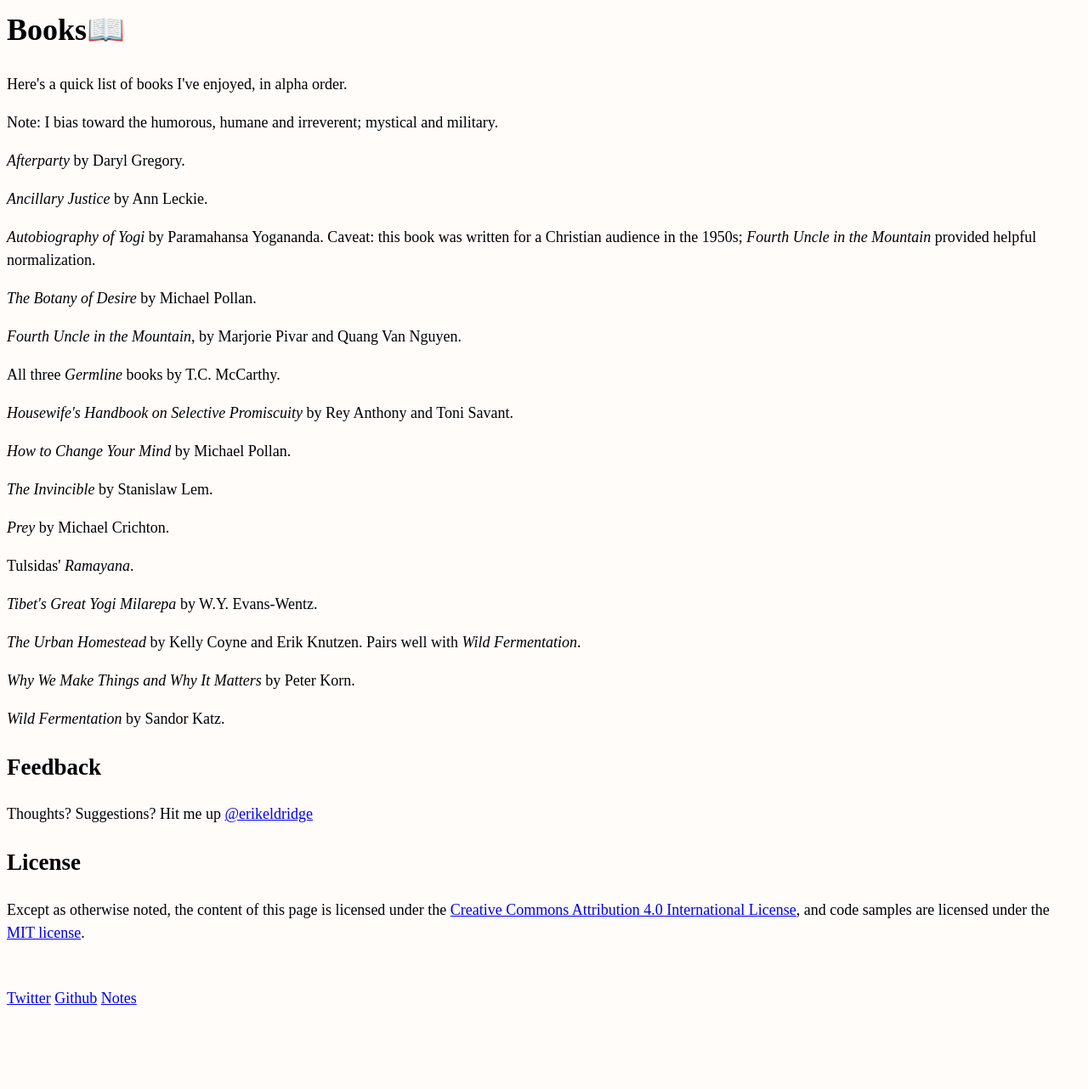
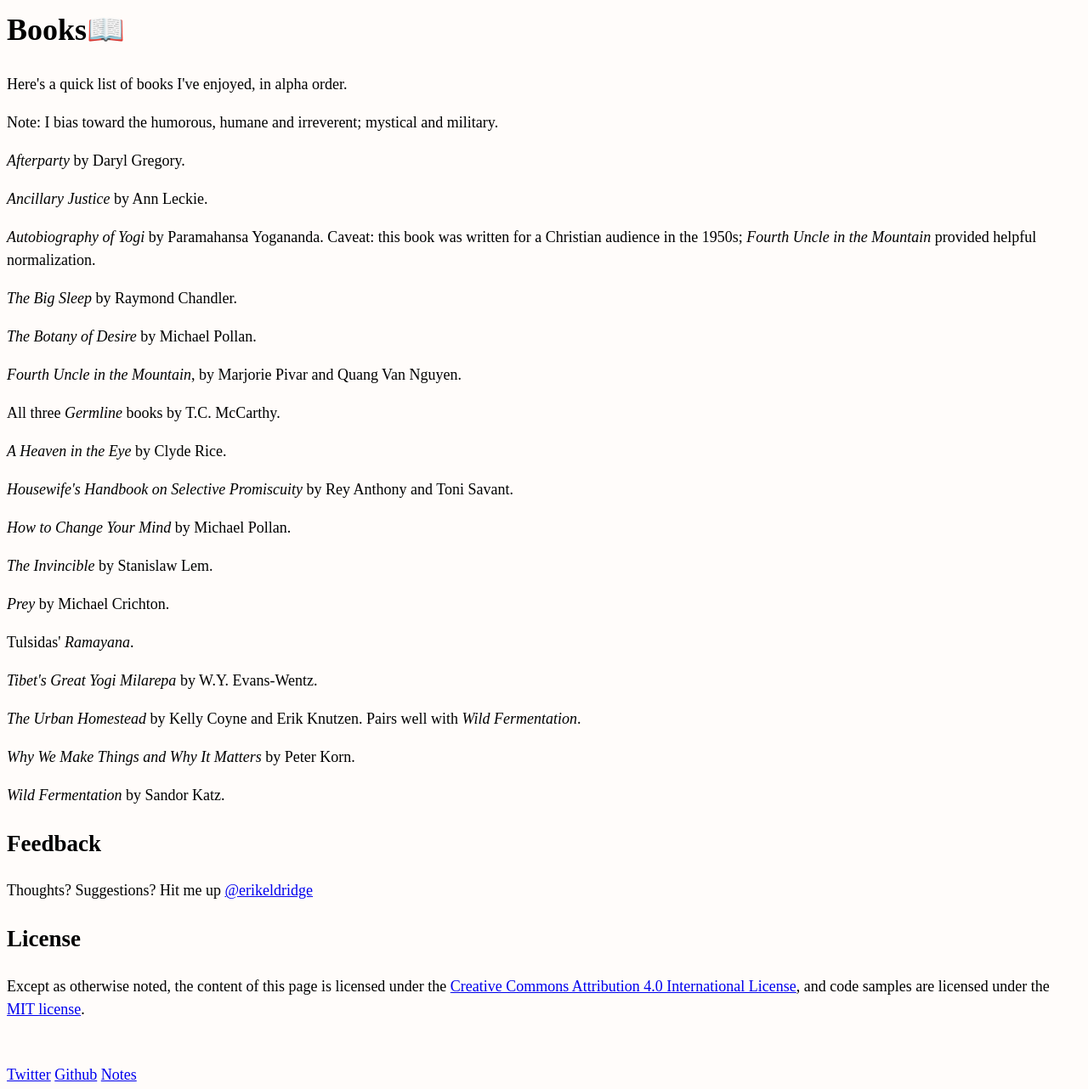
Before and after one commit to erikeldridge/erikeldridge.github.com, a Jekyll site: the page built from _posts/2019-01-02-books.md, in a window 1280 px wide. Shown: the whole page at 85% size. Built offline with Jekyll 4.4.1, drawn with Linux system fonts in a browser that asks for light colours; nearby versions of some CDN libraries; before the commit the page ends 1192 px from its top, so only the background shows below that.

Commit message:
Update from Forestry.io - Updated 2019-01-02-books.md

```diff
--- a/_posts/2019-01-02-books.md
+++ b/_posts/2019-01-02-books.md
@@ -1,12 +1,13 @@
 ---
 title: "Books\U0001F4D6"
-date: 2019-01-04 15:26:33 -0800
+date: 2019-01-04 15:40:39 -0800
 tags:
 - homestead
 - fermentation
 - sandor-katz
 - permaculture
 - health
+- heaven
 layout: post
 
 ---
@@ -20,11 +21,15 @@
 
 _Autobiography of Yogi_ by Paramahansa Yogananda. Caveat: this book was written for a Christian audience in the 1950s; _Fourth Uncle in the Mountain_ provided helpful normalization.
 
+_The Big Sleep_ by Raymond Chandler.
+
 _The Botany of Desire_ by Michael Pollan.
 
 _Fourth Uncle in the Mountain_, by Marjorie Pivar and Quang Van Nguyen.
 
 All three _Germline_ books by T.C. McCarthy.
+
+_A Heaven in the Eye_ by Clyde Rice.
 
 _Housewife's Handbook on Selective Promiscuity_ by Rey Anthony and Toni Savant.
 
```
